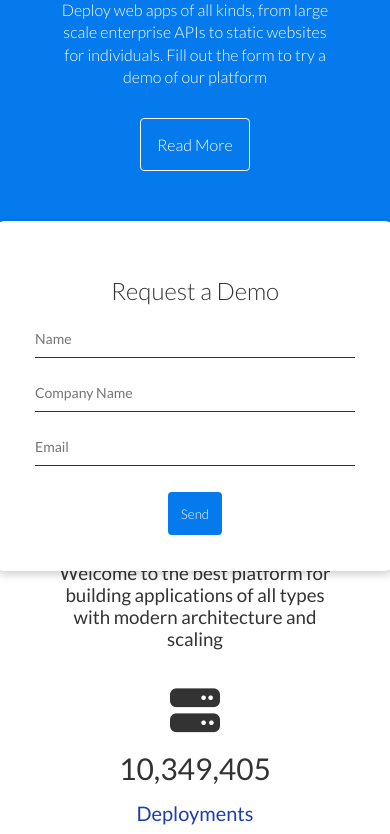
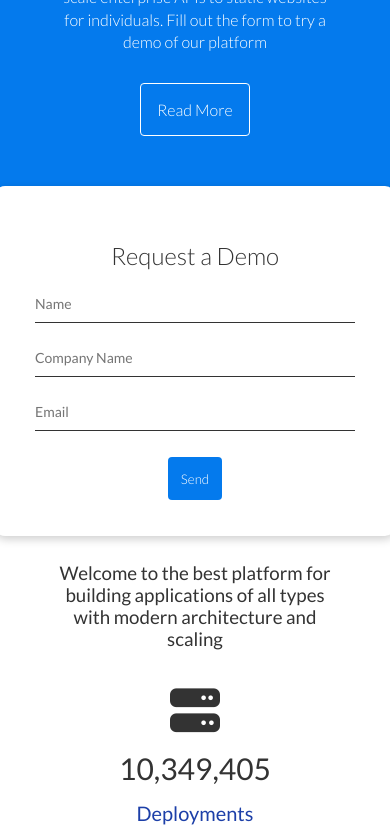
Before and after one commit to AswinRajamani/Cloud-Hosting-Website, a plain HTML site: page index.html in a window 390 px wide. Shown: the part 283-1117 px from the top of the page. Drawn offline with Linux system fonts and the light colour scheme.

Commit message:
Add files via upload

```diff
--- a/style.css
+++ b/style.css
@@ -561,9 +561,12 @@ footer .flex {
       }
 
     .showcase{
-        padding-top: 100px;
         text-align: center;
         height: 650px;
+    }
+
+    .showcase-content{
+        padding-top: 30px;
     }
 
     .showcase .flex{
```
